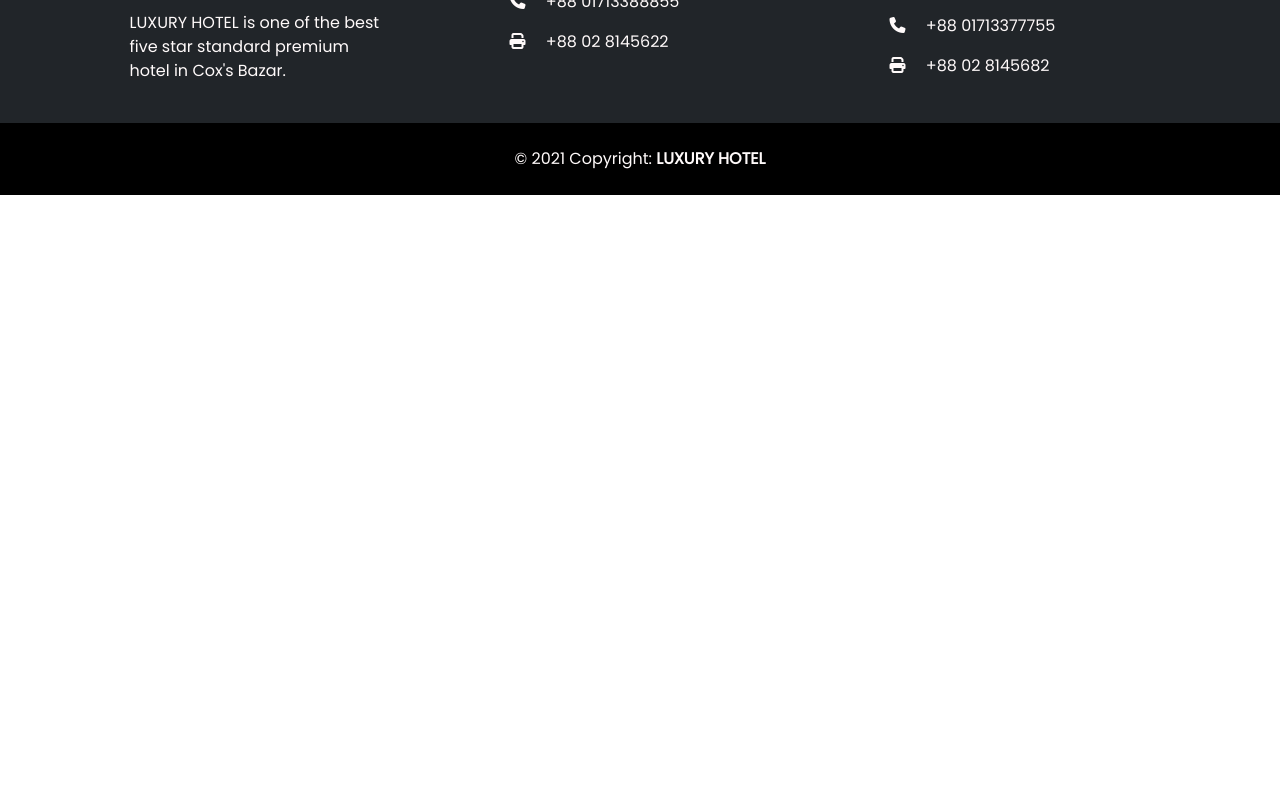
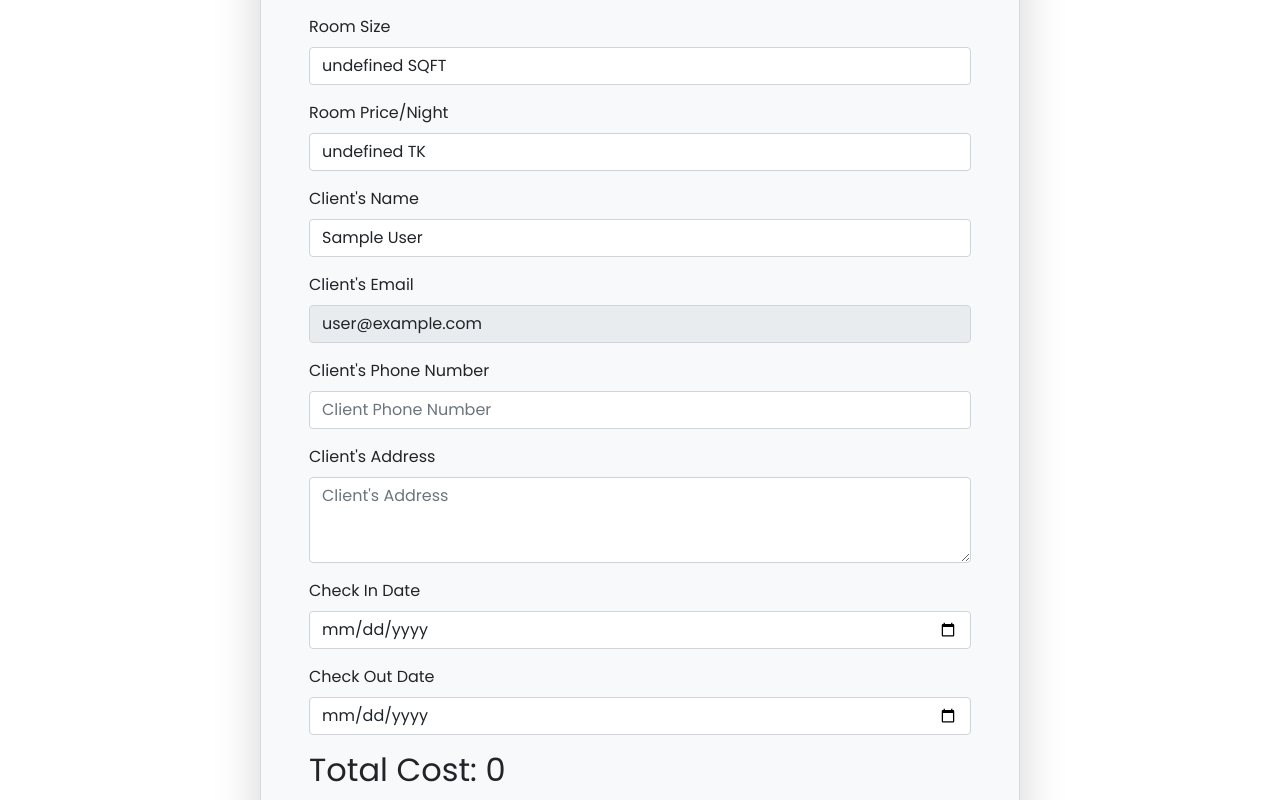
Before and after one commit to limonsafayet/hotel-website-client-side, a React (Create React App) app: page /room-book in a window 1280 px wide. Shown: the part 340-1140 px from the top of the page. Before the commit the page ends 800 px from the top, so only its background shows below. Built offline with nearby package versions, Linux system fonts and the light colour scheme; no server answers; sample sign-in values are in the browser's storage.

Commit message:
room book

```diff
--- a/src/App.js
+++ b/src/App.js
@@ -6,6 +6,7 @@ import Home from './pages/Home/Home';
 import Login from "./pages/Login/Login";
 import RoomForm from "./pages/Room/RoomForm";
 import RoomList from "./pages/Room/RoomList";
+import RoomBook from "./pages/RoomBook/RoomBook";
 import PrivateRoute from "./utilities/privateRoute";
 
 function App() {
@@ -18,14 +19,15 @@ function App() {
             <Route exact path="/">
               <Home></Home>
             </Route>
-            <Route path="/home">
+            <Route exact path="/home">
               <Home></Home>
             </Route>
-            <Route path="/login">
+            <Route exact path="/login">
               <Login></Login>
             </Route>
             <PrivateRoute path="/room/create" exact component={RoomForm} />
             <PrivateRoute path="/room/list" exact component={RoomList} />
+            <PrivateRoute path="/room-book" exact component={RoomBook} />
           </Switch>
           <Footer></Footer>
         </Router>
--- a/src/pages/Room/RoomForm.js
+++ b/src/pages/Room/RoomForm.js
@@ -39,11 +39,11 @@ function RoomForm() {
                         </Form.Group>
                         <Form.Group className="mb-3" controlId="forRoomSize">
                             <Form.Label>Room Size</Form.Label>
-                            <Form.Control {...register("size")} type="text" placeholder="Room Size" required />
+                            <Form.Control {...register("size")} type="number" placeholder="Room Size" required />
                         </Form.Group>
                         <Form.Group className="mb-3" controlId="forRoomPrice">
                             <Form.Label>Room Price</Form.Label>
-                            <Form.Control {...register("price")} type="text" placeholder="Room Price" required />
+                            <Form.Control {...register("price")} type="number" placeholder="Room Price" required />
                         </Form.Group>
                         <Form.Group className="mb-3" controlId="forImageUrl">
                             <Form.Label>Image URL</Form.Label>
--- /dev/null
+++ b/src/pages/RoomBook/RoomBook.js
@@ -0,0 +1,98 @@
+import React, { useState } from 'react'
+import { Container, Row, Col, Form, Button } from 'react-bootstrap'
+import axios from 'axios';
+import { useForm } from "react-hook-form";
+import Swal from 'sweetalert2';
+import useAuth from '../../hooks/useAuth';
+
+function RoomBook({ location: { state } }) {
+    const { register, handleSubmit, reset } = useForm();
+    const [checkindate, setCheckInDate] = useState("")
+    const [checkoutdate, setCheckOutDate] = useState("")
+    const { user } = useAuth()
+
+    const onSubmit = data => {
+        //console.log(data);
+        const totalPrice = calculatePrice()
+        const finalData = { ...data, totalPrice }
+        axios.post(`${process.env.REACT_APP_BACKEND_URL}/roombookings`, finalData)
+            .then(res => {
+                if (res.data.insertedId) {
+                    Swal.fire({
+                        icon: 'success',
+                        title: 'Thank You',
+                        text: 'Your Room Has Been Booked'
+                    })
+                    reset();
+                    setCheckInDate("")
+                    setCheckOutDate("")
+                }
+            })
+            .catch(err => {
+                Swal.fire({
+                    icon: 'error',
+                    title: 'Oops...',
+                    text: 'Something went wrong!'
+                })
+            })
+    }
+    const calculatePrice = () => {
+        const price = (parseInt(Math.ceil((Math.abs(Date.parse(checkindate) - Date.parse(checkoutdate))) / (1000 * 60 * 60 * 24))) * parseInt(state?.price))
+        return price
+    }
+    return (
+        <Container>
+            <Row>
+                <Col xs={12} md={8} className="mx-auto mt-5 mb-5 card bg-light shadow-lg p-5">
+                    <h2 className="mb-5">Room Booking</h2>
+                    <Form onSubmit={handleSubmit(onSubmit)}>
+                        <Form.Group className="mb-3" controlId="forRoomName">
+                            <Form.Label>Room Name</Form.Label>
+                            <Form.Control {...register("roomName")} type="text" value={state?.name} required />
+                        </Form.Group>
+                        <Form.Group className="mb-3" controlId="forRoomSize">
+                            <Form.Label>Room Size</Form.Label>
+                            <Form.Control {...register("roomSize")} type="text" value={state?.size + " SQFT"} required />
+                        </Form.Group>
+                        <Form.Group className="mb-3" controlId="forRoomPrice">
+                            <Form.Label>Room Price/Night</Form.Label>
+                            <Form.Control {...register("roomPrice")} type="text" value={state?.price + " TK"} required />
+                        </Form.Group>
+                        <Form.Group className="mb-3" controlId="forClientName">
+                            <Form.Label>Client's Name</Form.Label>
+                            <Form.Control {...register("clientName")} type="text" defaultValue={user?.displayName} required />
+                        </Form.Group>
+                        <Form.Group className="mb-3" controlId="forClientEmail">
+                            <Form.Label>Client's Email</Form.Label>
+                            <Form.Control {...register("clientEmail")} type="text" value={user?.email} readOnly />
+                        </Form.Group>
+                        <Form.Group className="mb-3" controlId="forClientPhone">
+                            <Form.Label>Client's Phone Number</Form.Label>
+                            <Form.Control {...register("clientPhone")} type="text" placeholder="Client Phone Number" required />
+                        </Form.Group>
+                        <Form.Group className="mb-3" controlId="forRoomDescription">
+                            <Form.Label>Client's Address</Form.Label>
+                            <Form.Control  {...register("clientAddress")} as="textarea" placeholder="Client's Address" rows={3} required />
+                        </Form.Group>
+                        <Form.Group className="mb-3" controlId="forCheckInDate">
+                            <Form.Label>Check In Date</Form.Label>
+                            <Form.Control {...register("checkInDate")} onChange={e => setCheckInDate(e.target.value)} type="date" required />
+                        </Form.Group>
+                        <Form.Group className="mb-3" controlId="forCheckOutDate">
+                            <Form.Label>Check Out Date</Form.Label>
+                            <Form.Control {...register("checkOutDate")} onChange={e => setCheckOutDate(e.target.value)} type="date" required />
+                        </Form.Group>
+
+                        <h2>Total Cost: {(checkindate != "" && checkoutdate != "") ? calculatePrice() : "0"}</h2>
+
+                        <Button className="mt-3" variant="primary" type="submit">
+                            Submit
+                        </Button>
+                    </Form>
+                </Col>
+            </Row>
+        </Container>
+    )
+}
+
+export default RoomBook
```
Also changed, not shown: src/pages/RoomBook/MyRoomBookings.js (added, +11 -0 lines).
